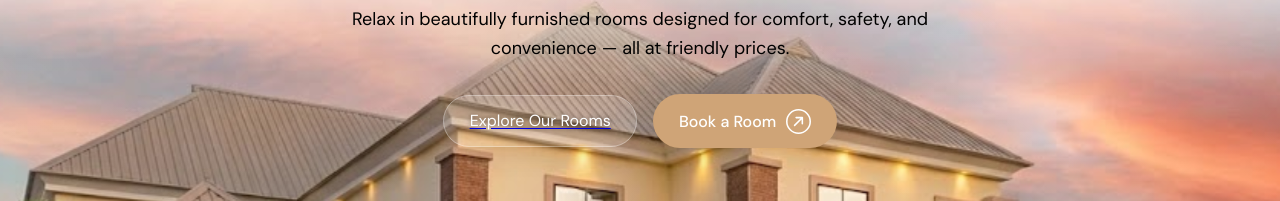
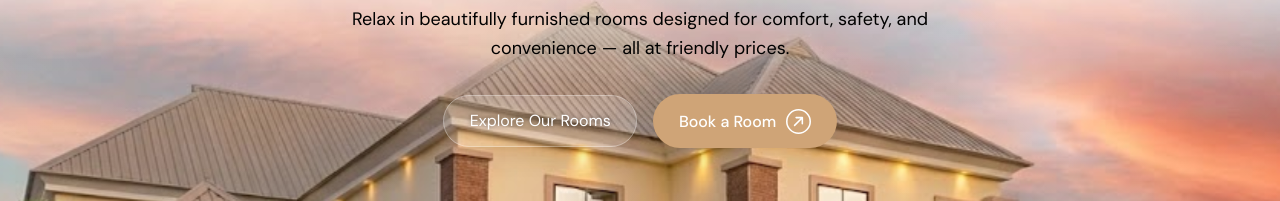
Before and after one commit to devNenye001/Always-Hotel, a React (Vite) app: page / in a window 1280 px wide. Shown: the part 289-490 px from the top of the page. Built offline with nearby package versions, Linux system fonts and the light colour scheme; a web font is replaced by a local one.

Commit message:
fixed abutton in the hero section

```diff
--- a/src/components/hero-section/hero-section.css
+++ b/src/components/hero-section/hero-section.css
@@ -33,6 +33,10 @@
   justify-content: center;
   gap: 1rem;
   align-items: center;
+}
+
+.hero-buttons a{
+  text-decoration: none;
 }
 
 
--- a/src/components/hero-section/hero-section.jsx
+++ b/src/components/hero-section/hero-section.jsx
@@ -19,14 +19,13 @@ const HeroSection = () => {
           <Link to="/rooms">
             <a
               className="btn-outline"
-              href="/rooms"
               aria-label="Explore our rooms"
             >
               Explore Our Rooms
             </a>
           </Link>
           <Link to="/rooms">
-            <a className="btn-filled" href="/rooms" aria-label="Book a room">
+            <a className="btn-filled"aria-label="Book a room">
               <span>Book a Room</span>
               <BsArrowUpRightCircle className="btn-icon" aria-hidden="true" />
             </a>
```
